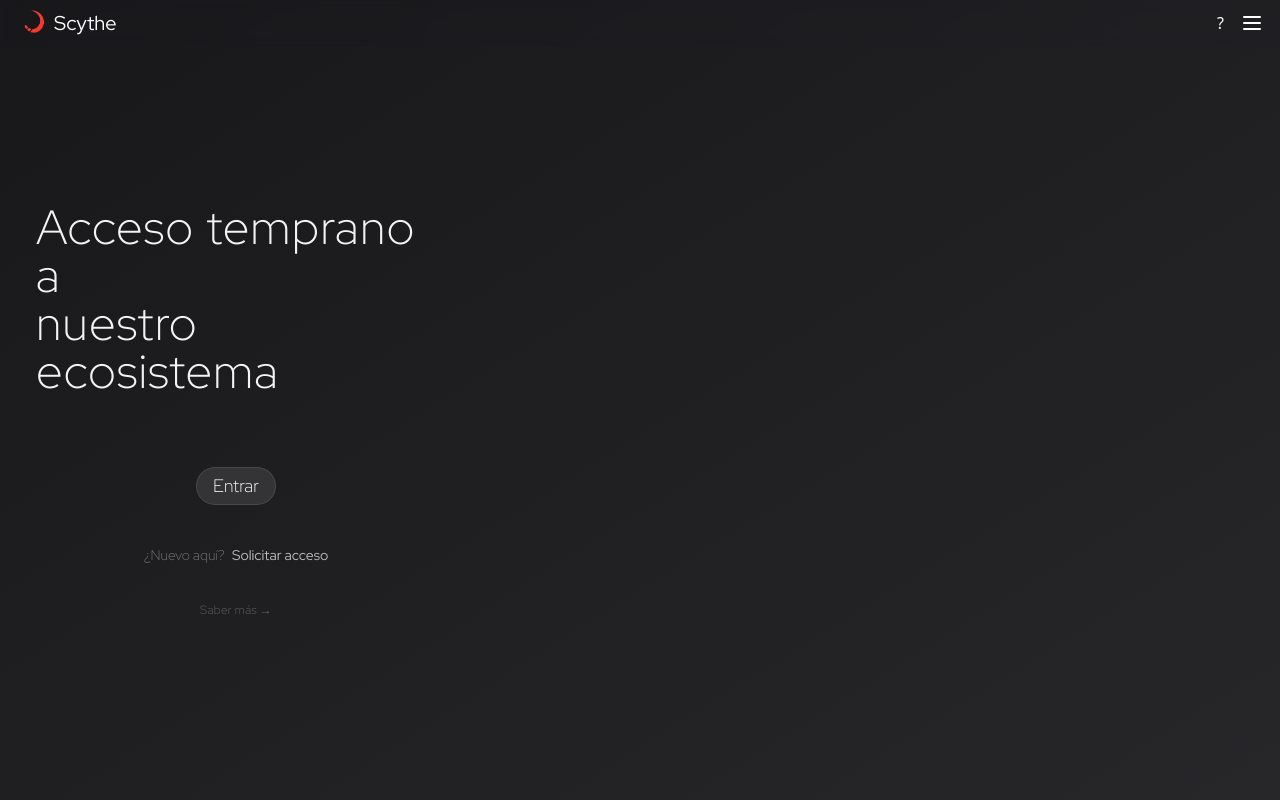
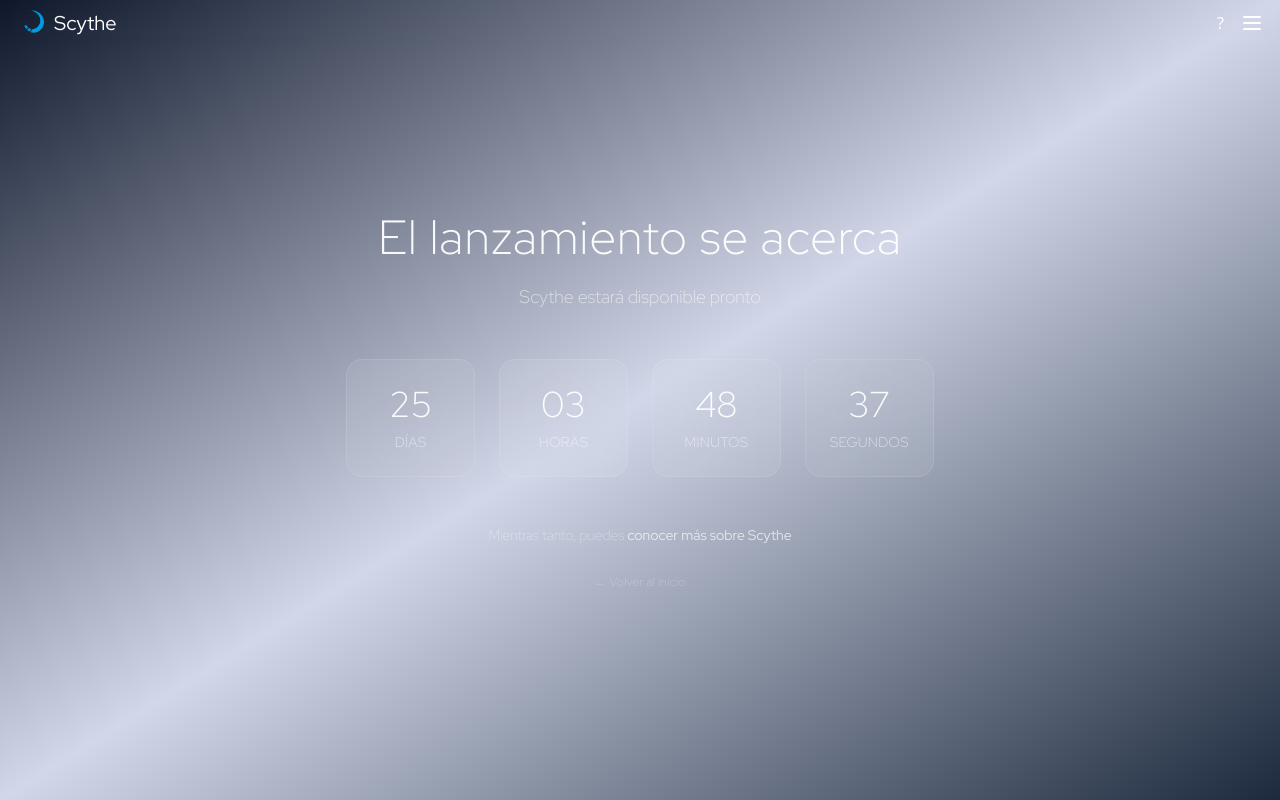
Before and after one commit to grzlz/scythe, a SvelteKit app: page /auth/login in a window 1280 px wide. Built offline with nearby package versions, Linux system fonts and the light colour scheme.

Commit message:
add time counter

```diff
--- a/src/routes/+layout.svelte
+++ b/src/routes/+layout.svelte
@@ -15,7 +15,7 @@
 
 <nav class="flex justify-between items-center px-3 py-1 fixed top-0 left-1 right-0 z-10 backdrop-blur-xs">
 	<div class="flex items-center">
-		<img src="/logo_rojo.png" alt="Scythe" class="h-9.5 w-auto" />
+		<img src="/logo.png" alt="Scythe" class="h-9.5 w-auto" />
 		<span class="text-white font-primary text-xl">Scythe</span>
 	</div>
 
--- a/src/routes/auth/login/+page.svelte
+++ b/src/routes/auth/login/+page.svelte
@@ -1,66 +1,91 @@
 <script>
-  import { goto } from '$app/navigation';
+  import { onMount } from 'svelte';
 
-  let email = $state('');
-  let isLoading = $state(false);
-  let message = $state('');
+  let timeLeft = $state({
+    days: 0,
+    hours: 0,
+    minutes: 0,
+    seconds: 0
+  });
 
-  async function handleLogin() {
-    if (!email) return;
+  let targetDate = $state(null);
+  let intervalId = $state(null);
 
-    isLoading = true;
-    message = '';
+  onMount(() => {
+    targetDate = new Date('2025-09-22T00:00:00');
 
-    try {
-      // TODO: Implement Supabase magic link auth
-      message = '¡Enlace mágico enviado! Revisa tu email.';
-    } catch (error) {
-      message = error.message;
-    } finally {
-      isLoading = false;
-    }
-  }
+    const updateCountdown = () => {
+      const now = new Date().getTime();
+      const distance = targetDate.getTime() - now;
+
+      if (distance > 0) {
+        timeLeft = {
+          days: Math.floor(distance / (1000 * 60 * 60 * 24)),
+          hours: Math.floor((distance % (1000 * 60 * 60 * 24)) / (1000 * 60 * 60)),
+          minutes: Math.floor((distance % (1000 * 60 * 60)) / (1000 * 60)),
+          seconds: Math.floor((distance % (1000 * 60)) / 1000)
+        };
+      } else {
+        timeLeft = { days: 0, hours: 0, minutes: 0, seconds: 0 };
+        if (intervalId) clearInterval(intervalId);
+      }
+    };
+
+    updateCountdown();
+    intervalId = setInterval(updateCountdown, 1000);
+
+    return () => {
+      if (intervalId) clearInterval(intervalId);
+    };
+  });
 </script>
 
-<div class="min-h-screen flex items-center justify-between bg-gradient-to-br from-secondary-900 to-secondary-800 p-3 font-primary">
-  <div class="w-full max-w-md flex flex-col items-center">
+<div class="min-h-screen flex items-center justify-center bg-gradient-to-br from-slate-900 via-blue-900/20 to-slate-800 p-6 font-primary">
+  <div class="text-center space-y-12">
     <!-- Hero Text -->
-    <div class=" p-6 mb-12">
-      <h1 class="text-5xl font-light text-white/95 tracking-wide">
-        Acceso temprano a<br>nuestro ecosistema
+    <div class="space-y-4">
+      <h1 class="text-5xl font-light text-white/95 tracking-wide leading-tight">
+        El lanzamiento se acerca
       </h1>
-    </div>
-    <!-- Enter Button -->
-    <div class="text-center">
-      <button
-        onclick={() => goto('/auth/login')}
-        class="px-4 py-1 rounded-full bg-white/10 hover:bg-white/20 text-white font-light text-lg backdrop-blur-xl border border-white/10 transition-all duration-300 hover:border-white/20 hover:shadow-lg"
-      >
-        Entrar
-      </button>
-    </div>
-
-    <!-- Message Display -->
-    {#if message}
-      <div class="mt-6 p-4 rounded-xl bg-primary-500/10 border border-primary-400/20 backdrop-blur-xl">
-        <p class="text-primary-200 text-sm text-center font-light">{message}</p>
-      </div>
-    {/if}
-
-    <!-- Footer -->
-    <div class="mt-10 text-center">
-      <p class="text-white/40 text-sm font-light">
-        ¿Nuevo aquí?
-        <a href="/auth/register" class="text-white/70 hover:text-white/90 transition-all duration-300 font-normal ml-1">
-          Solicitar acceso
-        </a>
+      <p class="text-white/60 text-lg font-light">
+        Scythe estará disponible pronto
       </p>
     </div>
 
-    <!-- Additional Info -->
-    <div class="mt-8 text-center">
-      <a href="/about" class="text-white/30 hover:text-white/50 transition-all duration-300 text-xs font-light tracking-wide">
-        Saber más →
+    <!-- Countdown Display -->
+    <div class="grid grid-cols-4 gap-6 max-w-2xl mx-auto">
+      <div class="bg-white/5 backdrop-blur-xl rounded-2xl border border-white/10 p-6 hover:bg-white/10 transition-all duration-300">
+        <div class="text-4xl font-light text-white/95 mb-2">{String(timeLeft.days).padStart(2, '0')}</div>
+        <div class="text-white/60 text-sm font-light tracking-wide">DÍAS</div>
+      </div>
+
+      <div class="bg-white/5 backdrop-blur-xl rounded-2xl border border-white/10 p-6 hover:bg-white/10 transition-all duration-300">
+        <div class="text-4xl font-light text-white/95 mb-2">{String(timeLeft.hours).padStart(2, '0')}</div>
+        <div class="text-white/60 text-sm font-light tracking-wide">HORAS</div>
+      </div>
+
+      <div class="bg-white/5 backdrop-blur-xl rounded-2xl border border-white/10 p-6 hover:bg-white/10 transition-all duration-300">
+        <div class="text-4xl font-light text-white/95 mb-2">{String(timeLeft.minutes).padStart(2, '0')}</div>
+        <div class="text-white/60 text-sm font-light tracking-wide">MINUTOS</div>
+      </div>
+
+      <div class="bg-white/5 backdrop-blur-xl rounded-2xl border border-white/10 p-6 hover:bg-white/10 transition-all duration-300">
+        <div class="text-4xl font-light text-white/95 mb-2">{String(timeLeft.seconds).padStart(2, '0')}</div>
+        <div class="text-white/60 text-sm font-light tracking-wide">SEGUNDOS</div>
+      </div>
+    </div>
+
+    <!-- Footer -->
+    <div class="space-y-6">
+      <p class="text-white/40 text-sm font-light">
+        Mientras tanto, puedes
+        <a href="https://blog.scythe.mx" target="_blank" class="text-white/70 hover:text-white/90 transition-all duration-300 font-normal">
+          conocer más sobre Scythe
+        </a>
+      </p>
+
+      <a href="/" class="inline-block text-white/30 hover:text-white/50 transition-all duration-300 text-xs font-light tracking-wide">
+        ← Volver al inicio
       </a>
     </div>
   </div>
```
